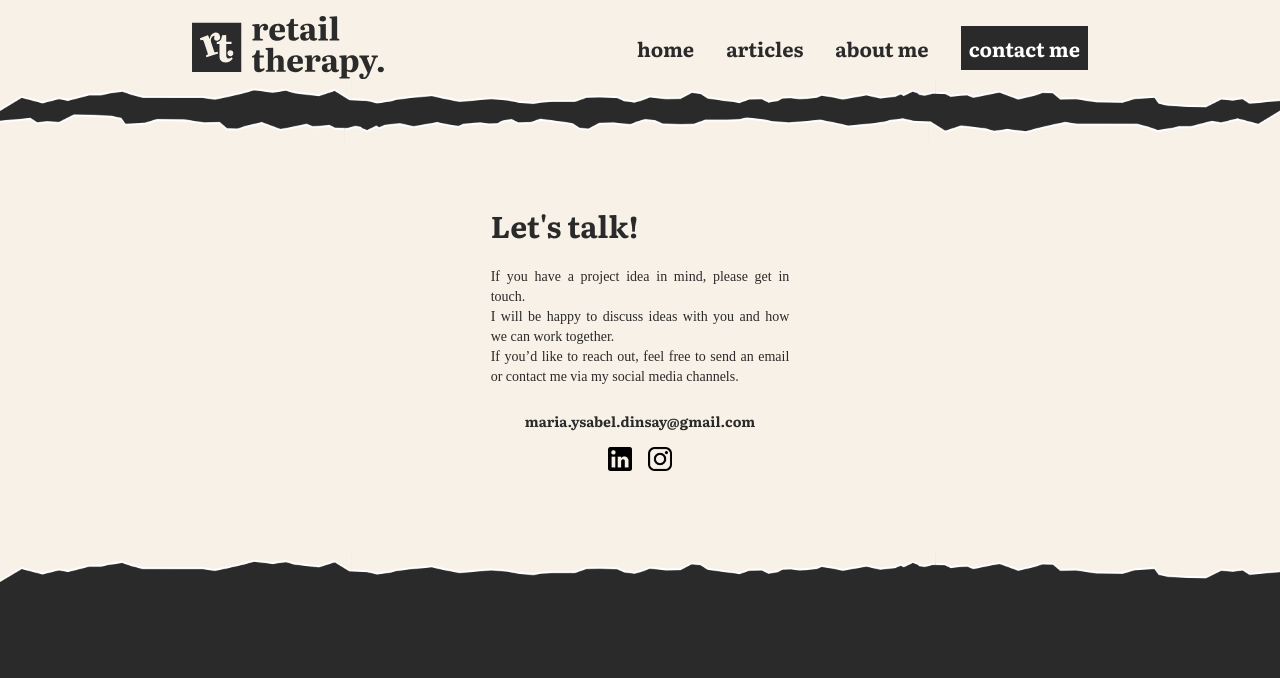
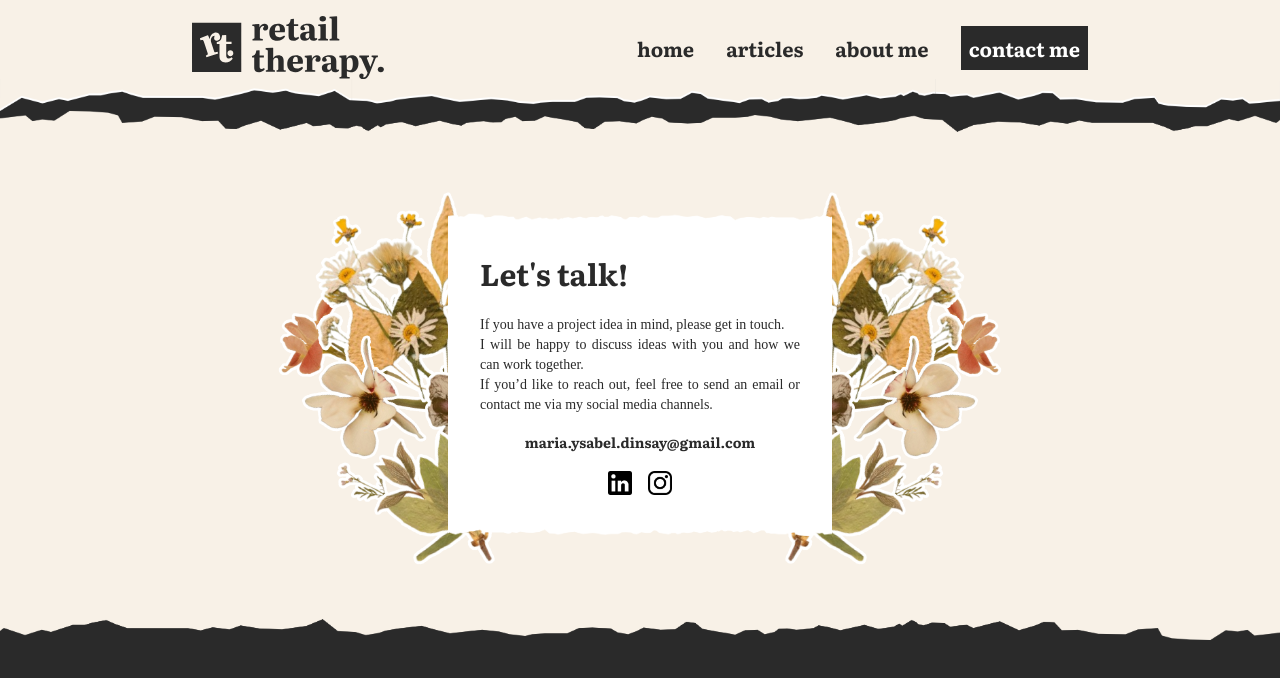
Before and after one commit to sisyphi/retail_therapy, a SvelteKit app: page /contact in a window 1280 px wide. Shown: the top 678 px of the page. Built offline with nearby package versions, Linux system fonts and the light colour scheme.

Commit message:
feat(card wrapper): initial work on card wrapper component

```diff
--- /dev/null
+++ b/src/lib/components/CardWrapper.svelte
@@ -0,0 +1,9 @@
+<script>
+    import tear_south_white from '$lib/images/tear-south-white.png';
+</script>
+
+<img class="relative z-0 rotate-180 bg-transparent -mb-0.5 md:-mb-2" src={tear_south_white} alt="">
+<div class="relative z-10 bg-white">
+    <slot />
+</div>
+<img class="relative z-0 bg-transparent -mt-0.5 md:-mt-2" src={tear_south_white} alt="">
--- a/src/lib/components/SectionWrapper.svelte
+++ b/src/lib/components/SectionWrapper.svelte
@@ -1,13 +1,11 @@
 <script>
-    import tear_south_base_offwhite from '$lib/images/tear-south-base-offwhite.png';
-    import tear_south_sm_white from '$lib/images/tear-south-sm-white.png';
-    import tear_south_sm_offwhite from '$lib/images/tear-south-sm-offwhite.png';
+    import tear_south_offwhite from '$lib/images/tear-south-offwhite.png';
 </script>
 
 <section>
-    <img class="relative z-0 transform rotate-180 bg-transparent -mb-0.5 md:-mb-4 lg:-mb-6" src={tear_south_base_offwhite} alt="">
+    <img class="relative z-0 rotate-180 bg-transparent -mb-0.5 md:-mb-4 lg:-mb-6" src={tear_south_offwhite} alt="">
     <div class="relative z-10 bg-[#F8F1E7]">
         <slot />
     </div>
-    <img class="relative z-0 transform bg-transparent -mt-0.5 md:-mt-4 lg:-mt-6" src={tear_south_base_offwhite} alt="">
+    <img class="relative z-0 bg-transparent -mt-0.5 md:-mt-4 lg:-mt-6" src={tear_south_offwhite} alt="">
 </section>
--- a/src/routes/+page.svelte
+++ b/src/routes/+page.svelte
@@ -8,6 +8,8 @@
     import tear_south_sm_offwhite from '$lib/images/tear-south-sm-offwhite.png';
 
     import SectionWrapper from '$lib/components/SectionWrapper.svelte';
+    import CardWrapper from '$lib/components/CardWrapper.svelte';
+
 </script>
 
 <SectionWrapper>
@@ -16,14 +18,14 @@
             <img src={boquet_left} alt="">
         </div>
         <div class="flex flex-col items-center justify-center max-w-96">
-            <img class="z-10 tear-north-sm" src={tear_south_sm_white} alt="">
-            <div class="relative z-50 px-8 bg-white">
-                <h1 class="pb-6 text-5xl font-bold">retail therapy.</h1>
-                <h2 class="pb-3 font-medium text-md "><span class="italic font-bold">blog</span>  •  by  •  YSABEL DINSAY</h2>
-                <h2 class="pb-5 font-medium text-md">re•tail ther•a•py    ||    /ˈrē-ˌtāl ˈTHerəpē/</h2>
-                <p class="text-xl font-medium">a monthly blog focused on making you a smarter consumer one story at a time.</p>
-            </div>
-            <img class="z-10 tear-south-sm" src={tear_south_sm_white} alt="">
+            <CardWrapper>
+                <div class="relative z-50 px-8 py-4 bg-white">
+                    <h1 class="pb-6 text-5xl font-bold">retail therapy.</h1>
+                    <h2 class="pb-3 font-medium text-md "><span class="italic font-bold">blog</span>  •  by  •  YSABEL DINSAY</h2>
+                    <h2 class="pb-5 font-medium text-md">re•tail ther•a•py    ||    /ˈrē-ˌtāl ˈTHerəpē/</h2>
+                    <p class="text-xl font-medium">a monthly blog focused on making you a smarter consumer one story at a time.</p>
+                </div>
+            </CardWrapper>
         </div>
         <div class="flex items-center -ml-32 desktop max-w-80">
             <img src={boquet_right} alt="">
--- a/src/routes/contact/+page.svelte
+++ b/src/routes/contact/+page.svelte
@@ -2,12 +2,20 @@
     import ig_icon_graphic from '$lib/images/ig-icon-graphic.png';
     import linkedin_icon_graphic from '$lib/images/linkedin-icon-graphic.png';
 
+    import boquet_left from '$lib/images/boquet-left.png';
+
     import SectionWrapper from '$lib/components/SectionWrapper.svelte';
+    import CardWrapper from '$lib/components/CardWrapper.svelte';
 </script>
 
 <SectionWrapper>
-    <div class="relative z-50 gap-4 px-4 py-4 md:px-8 lg:px-32 xl:px-48 md:py-16 md:flex md:justify-center md:content-center md:items-center">
-        <div class="flex flex-col md:w-1/3 lg:w-2/6">
+    <div class="flex justify-center py-4">
+        <div class="relative z-0 hidden max-w-xs my-auto -mr-32 min-[425px]:block">
+            <img src={boquet_left} alt="">
+        </div>
+        <div class="relative z-10 max-w-sm my-auto">
+            <CardWrapper>
+                <div class="p-8">
                     <h1 class="pb-6 text-3xl">Let's talk!</h1>
                     <p class="pb-4 text-sm text-justify">
                         If you have a project idea in mind, please get in touch.
@@ -16,11 +24,18 @@
                         <br>
                         If you’d like to reach out, feel free to send an email or contact me via my social media channels.
                     </p>
+                    <div class="text-center">
                         <a class="mt-2 text-sm text-center hover:underline" href="mailto:maria.ysabel.dinsay@gmail.com">maria.ysabel.dinsay@gmail.com</a>
+                    </div>
                     <div class="flex justify-center">
-                <a class="m-2 my-4 size-6" href="https://www.linkedin.com/in/ysabel-dinsay/"><img src={linkedin_icon_graphic} alt="Linkedin logo"></a>
-                <a class="m-2 my-4 size-6" href="https://www.instagram.com/ysabeldinsay/"><img src={ig_icon_graphic} alt="Instagram logo"></a>
+                        <a class="mx-2 mt-4 size-6" href="https://www.linkedin.com/in/ysabel-dinsay/"><img src={linkedin_icon_graphic} alt="Linkedin logo"></a>
+                        <a class="mx-2 mt-4 size-6" href="https://www.instagram.com/ysabeldinsay/"><img src={ig_icon_graphic} alt="Instagram logo"></a>
                     </div>
+                </div>
+            </CardWrapper>
+        </div>
+        <div class="relative z-0 hidden max-w-xs my-auto -ml-32 min-[425px]:block">
+            <img class="-scale-x-100" src={boquet_left} alt="">
         </div>
     </div>
 </SectionWrapper>
```
Also changed, not shown: src/lib/images/tear-south-offwhite.png (added), src/lib/images/tear-south-white.png (added). Lines whose indentation alone changed are shown as unchanged.
